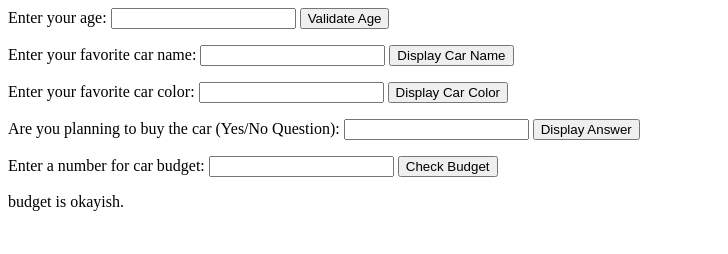
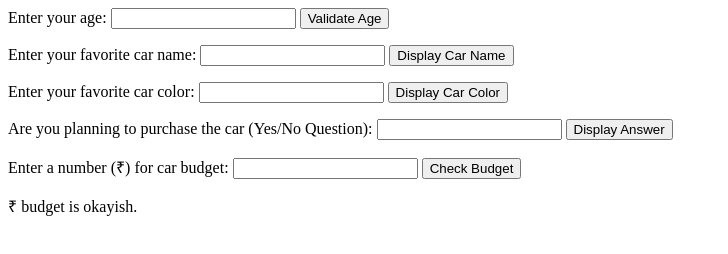
Before and after one commit to Omkarborkhade24/VanillaJs, a plain HTML site: page Basic_Car_Planning_Form/index.html in a window 1280 px wide. Both pictures are taken after a click on the button "Check Budget". Shown: the whole page, without its empty margins (0-728 px from the left). Drawn offline with Linux system fonts and the light colour scheme.

Commit message:
index.html

```diff
--- a/Basic_Car_Planning_Form/index.html
+++ b/Basic_Car_Planning_Form/index.html
@@ -21,12 +21,14 @@
     <button id="colorButton">Display Car Color</button>
     <p id="ShowFavColor"></p>
 
-    <label for="messageInput">Are you planning to buy the car (Yes/No Question):</label>
+    <label for="messageInput"
+      >Are you planning to purchase the car (Yes/No Question):</label
+    >
     <input type="text" id="messageInput" />
     <button id="messageButton">Display Answer</button>
     <p id="MessageShow"></p>
 
-    <label for="numberInput">Enter a number for car budget:</label>
+    <label for="numberInput">Enter a number (₹) for car budget:</label>
     <input type="number" id="numberInput" />
     <button id="checkButton">Check Budget</button>
     <p id="evenOrOdd"></p>
@@ -82,9 +84,9 @@
       checkButton.addEventListener('click', function () {
         const number = numberInput.value;
         if (number > 1500000) {
-          evenOrOdd.textContent = `${number} budget is good.`;
+          evenOrOdd.textContent = `₹ ${number} budget is good.`;
         } else {
-          evenOrOdd.textContent = `${number} budget is okayish.`;
+          evenOrOdd.textContent = `₹ ${number} budget is okayish.`;
         }
       });
     </script>
```
